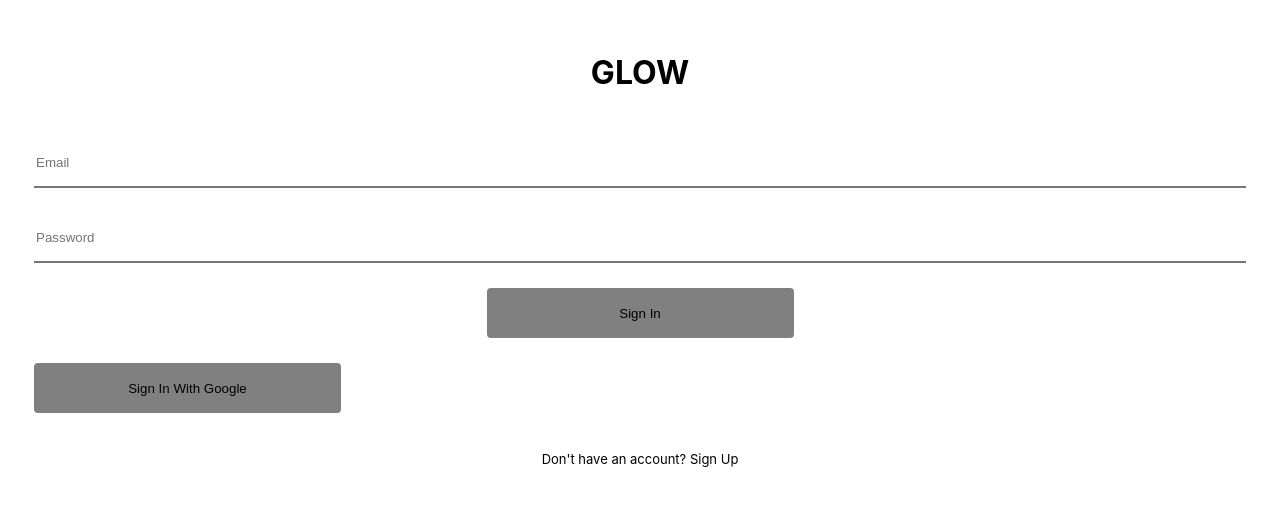
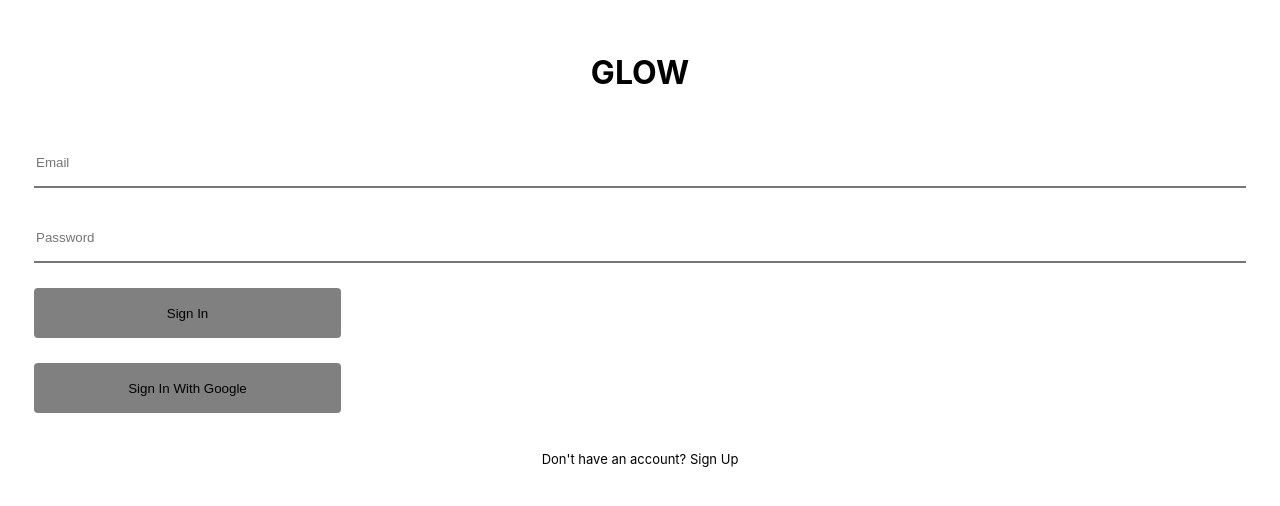
Before and after one commit to Glow-Carrots-App/glow-web, a Next.js app: page /sign-in in a window 1280 px wide. Shown: the part 144-650 px from the top of the page. Built offline with nearby package versions, Linux system fonts and the light colour scheme.

Commit message:
add corrections on sign-in and create-account forms

```diff
--- a/components/SignInForm/index.js
+++ b/components/SignInForm/index.js
@@ -1,25 +1,16 @@
-import Link from "next/link";
-
 import styles from "./styles.module.css";
 
 const SignInForm = () => {
   return (
-    <form className={styles.container}>
+    <form className={styles.container} action="today" method="post">
       <input type="text" className={styles.signInFields} placeholder="Email" />
       <input
         type="password"
         className={styles.signInFields}
         placeholder="Password"
       />
-      <Link href="/today">
-        <a>
-          <input
-            type="submit"
-            value="Sign In"
-            className={styles.signInButton}
-          />
-        </a>
-      </Link>
+      <input type="submit" value="Sign In" className={styles.signInButton} />
+
       <input
         type="button"
         value="Sign In With Google"
```
Also changed, not shown: components/CreateAccountForm/index.js (+2 -8 lines).
